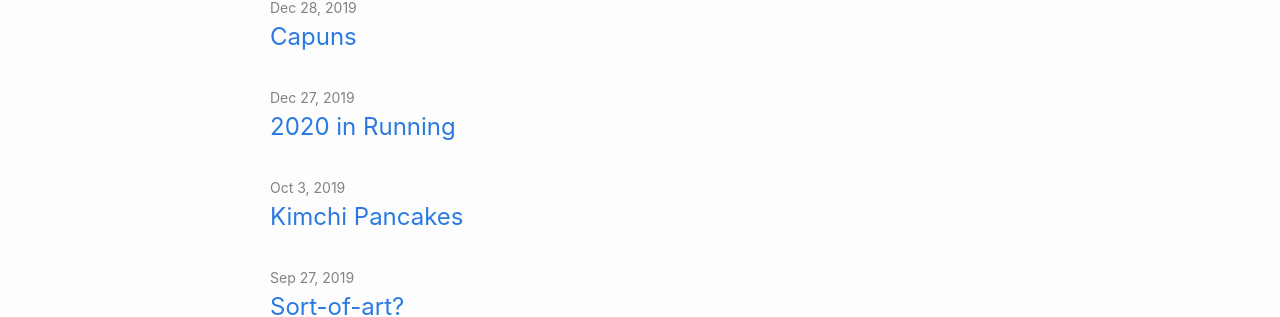
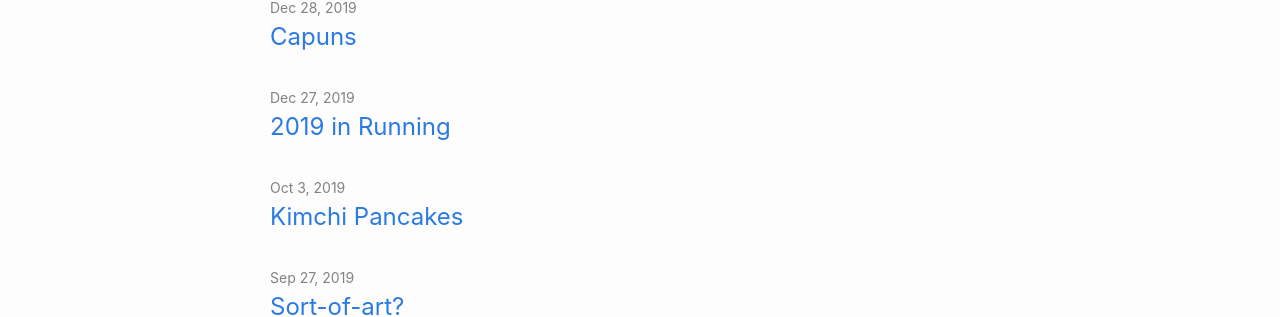
Before and after one commit to kklein/kklein.github.io, a Jekyll site: the page built from index.md, in a window 1280 px wide. Shown: the part 244-561 px from the top of the page. Built offline with Jekyll 4.4.1, drawn with Linux system fonts in a browser that asks for light colours.

Commit message:
Fix typos.

```diff
--- a/_posts/2019-12-26-2020_running.markdown
+++ b/_posts/2019-12-26-2019_running.markdown
@@ -1,6 +1,6 @@
 ---
 layout: post
-title:  "2020 in Running"
+title:  "2019 in Running"
 date:   2019-12-27 16:38:07 +0200
 categories: jekyll update
 comments: false
```
Also changed, not shown: other parts of _posts/2019-12-26-2019_running.markdown (+1 -1 lines).
